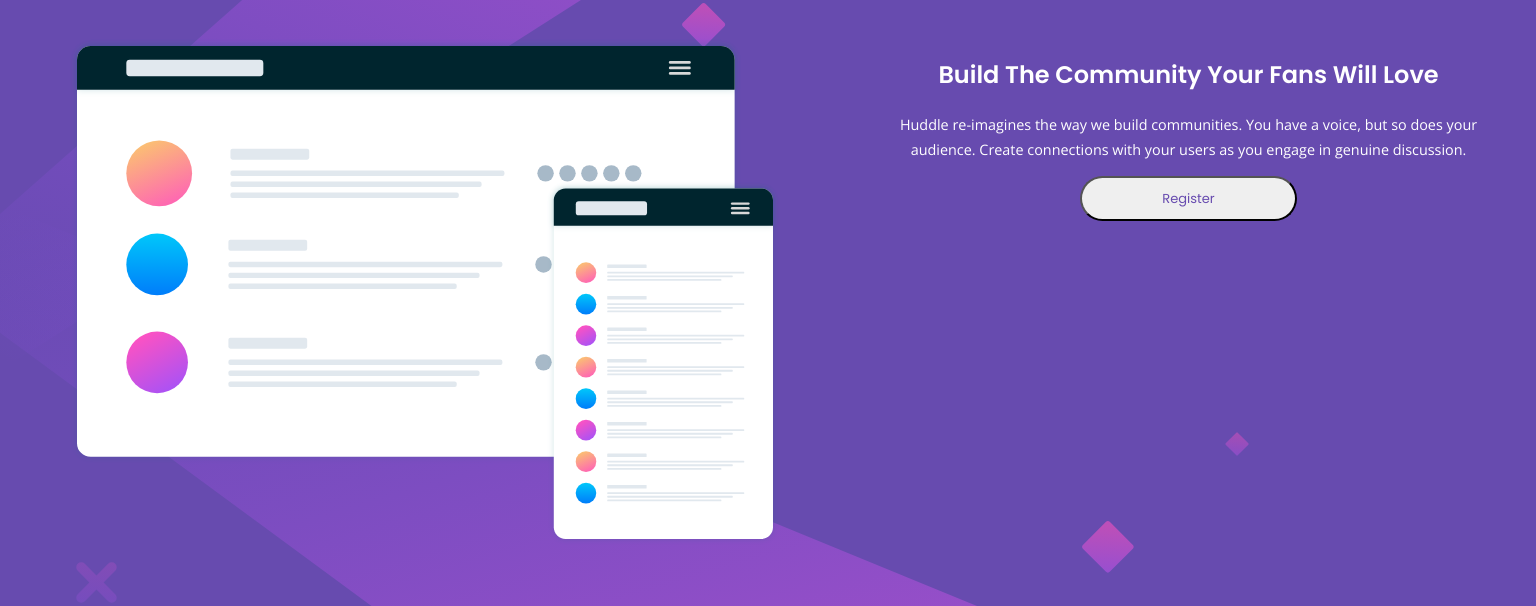
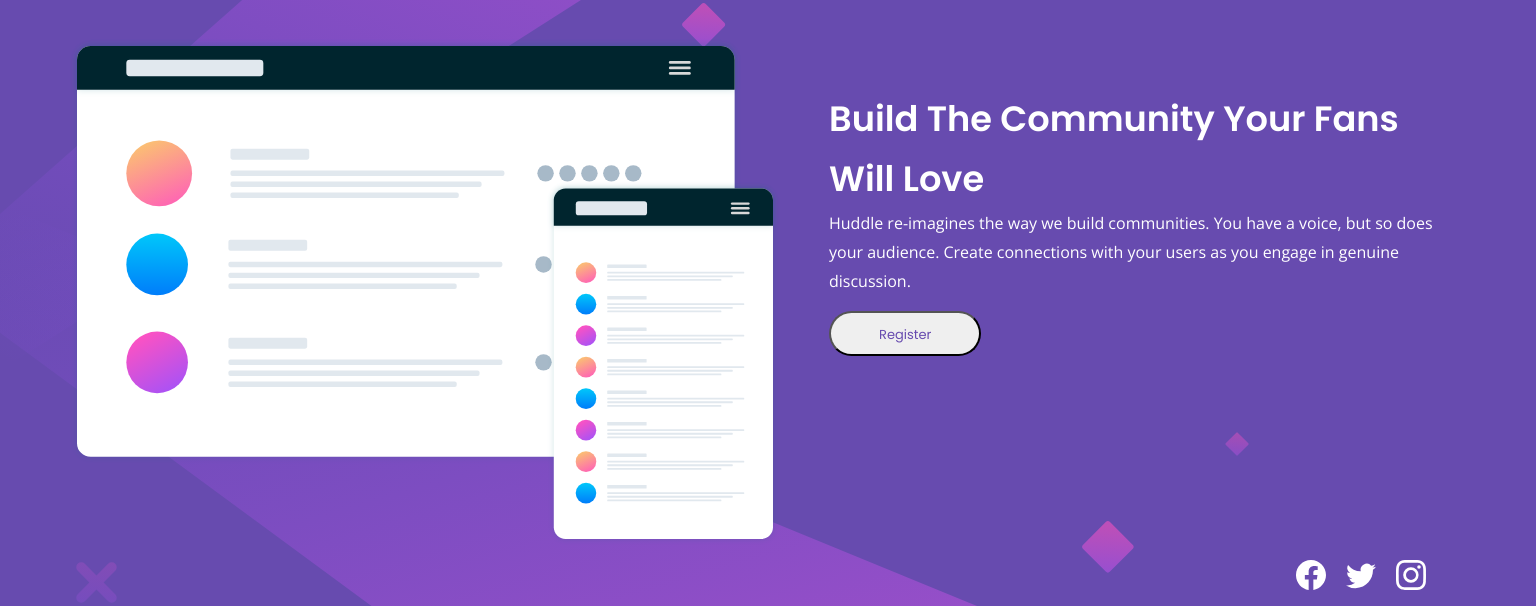
Before and after one commit to javilujan2/huddle-landing-page-with-single-introductory-section-master, a plain HTML site: page index.html in a window 1536 px wide. Shown: the part 162-768 px from the top of the page. Drawn offline with nearby package versions, Linux system fonts and the light colour scheme.

Commit message:
Finish media-queries styles

```diff
--- a/styles.css
+++ b/styles.css
@@ -104,6 +104,12 @@
 .attribution { font-size: 11px; text-align: center; }
 .attribution a { color: hsl(228, 45%, 44%); }
 
+@media (max-width: 1439px){
+    .img-container-desktop {
+        display: none;
+    }
+}
+
 @media (min-width: 1440px) {
     .background-img-mobile {
         display: none;
@@ -153,11 +159,47 @@
 
     .text-container {
         grid-area: text;
+        margin-right: 100px;
+        margin-left: 50px;
     }
 
-    .social-media-container {
+    .text-container .tittle {
+        grid-area: 2 / 5;
+        text-align: left;
+        padding: 0;
+        margin-top: 50px;
+        margin-bottom: 0;
+        font-size: 2.2rem;
+        line-height: 1.7;
+    }
+
+    .text-container .text {
+        grid-area: 3 / 5;
+        text-align: left;
+        padding: 0;
+        margin-top: 0;
+        font-size: 1rem;
+        line-height: 1.8;
+    }
+
+    .text-container .button {
+        grid-area: 4 / 5;
+        float: left;
+        padding: 0.7rem 3rem;
+    }
+
+    footer {
         grid-area: footer;
-        justify-self: end;
+        height: 100vh;
+    }
 
+    .social-media-container  {
+        justify-content: right;
+        width: auto;
+        margin-top: 0;
+        margin-bottom: 0;
+        margin-right: 100px;
     }
+
+
   }
```
